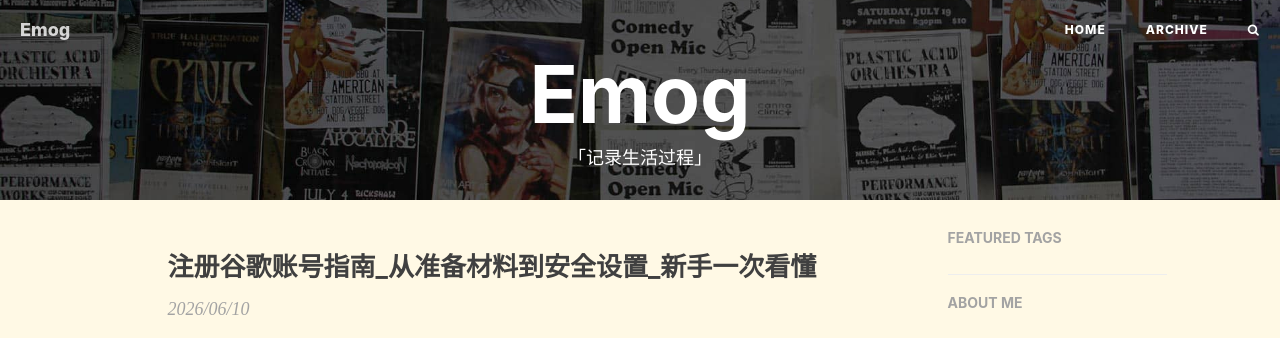
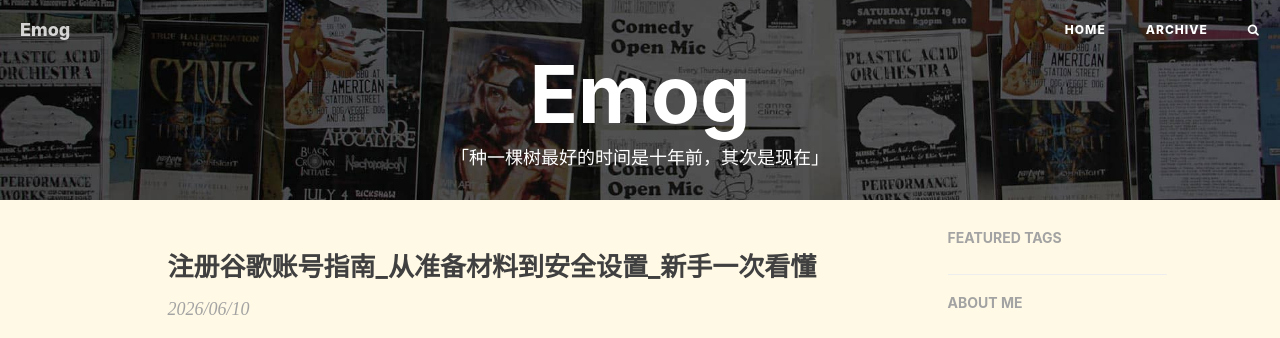
Before and after one commit to emog2026/emog2026.github.io, a Jekyll site: the page built from index.html, in a window 1280 px wide. Shown: the top 338 px of the page. Built offline with Jekyll 4.4.1, drawn with Linux system fonts in a browser that asks for light colours; nearby versions of some CDN libraries; the list of posts is cut into pages by our own code.

Commit message:
更新网站描述：将'记录生活过程'替换为'种一棵树最好的时间是十年前，其次是现在'
Co-Authored-By: Claude Opus 4.8 <noreply@anthropic.com>

```diff
--- a/index.html
+++ b/index.html
@@ -1,6 +1,6 @@
 ---
 layout: page
-description: "「记录生活过程」"
+description: "「种一棵树最好的时间是十年前，其次是现在」"
 ---
 
 {% for post in paginator.posts %}
```
